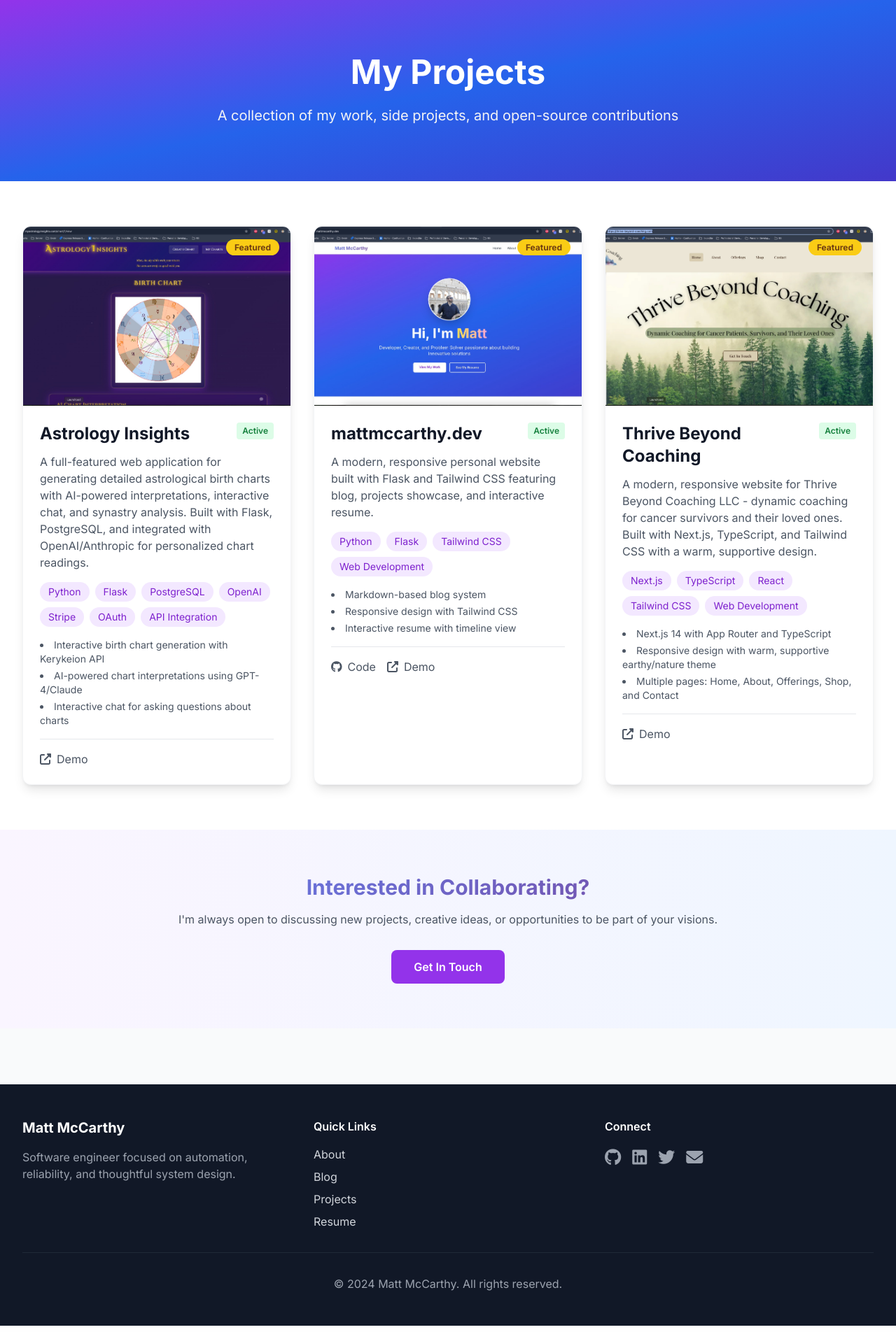
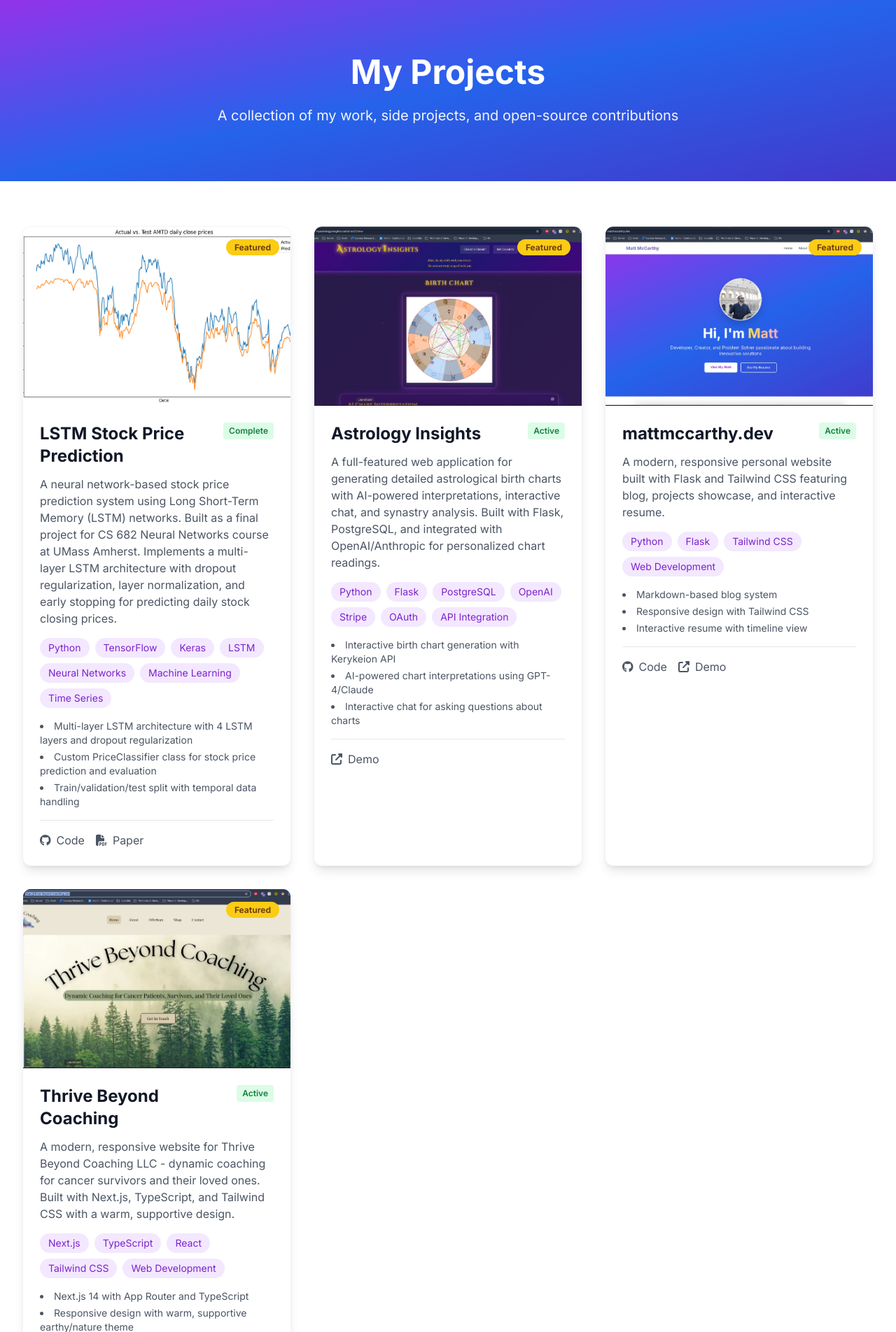
Before and after one commit to purple-phoenix/mtmccarthy, a Flask app: page /projects in a window 1280 px wide. Shown: the part 65-1969 px from the top of the page at 70% size. Run offline with Flask 3, Linux system fonts and the light colour scheme; some libraries are stand-ins or nearby versions.

Commit message:
Add new lstm project

```diff
--- a/app.py
+++ b/app.py
@@ -56,7 +56,8 @@ def load_projects():
 @app.route('/')
 def index():
     posts = load_blog_posts()[:3]  # Latest 3 posts
-    projects = load_projects()[:3]  # Latest 3 projects
+    all_projects = load_projects()
+    projects = [p for p in all_projects if p.get('featured', False)]  # All featured projects
     return render_template('index.html', posts=posts, projects=projects)
 
 @app.route('/about')
--- a/content/projects.json
+++ b/content/projects.json
@@ -1,4 +1,24 @@
 [
+  {
+    "title": "LSTM Stock Price Prediction",
+    "description": "A neural network-based stock price prediction system using Long Short-Term Memory (LSTM) networks. Built as a final project for CS 682 Neural Networks course at UMass Amherst. Implements a multi-layer LSTM architecture with dropout regularization, layer normalization, and early stopping for predicting daily stock closing prices.",
+    "tags": ["Python", "TensorFlow", "Keras", "LSTM", "Neural Networks", "Machine Learning", "Time Series"],
+    "status": "Complete",
+    "featured": true,
+    "github_url": "https://github.com/purple-phoenix/lstm-stock-trader",
+    "paper_url": "https://github.com/purple-phoenix/lstm-stock-trader/blob/main/Final_Project_Paper.pdf",
+    "image_url": "/static/images/lstm-stock-prediction-feature.png",
+    "highlights": [
+      "Multi-layer LSTM architecture with 4 LSTM layers and dropout regularization",
+      "Custom PriceClassifier class for stock price prediction and evaluation",
+      "Train/validation/test split with temporal data handling",
+      "Early stopping callback to prevent overfitting",
+      "Visualization of predicted vs actual stock prices",
+      "Mean squared error evaluation metrics",
+      "Support for layer normalization and configurable hyperparameters",
+      "Jupyter notebook implementation with comprehensive analysis"
+    ]
+  },
   {
     "title": "Astrology Insights",
     "description": "A full-featured web application for generating detailed astrological birth charts with AI-powered interpretations, interactive chat, and synastry analysis. Built with Flask, PostgreSQL, and integrated with OpenAI/Anthropic for personalized chart readings.",
--- a/templates/about.html
+++ b/templates/about.html
@@ -174,7 +174,7 @@
 </section>
 
 <!-- Contact Section -->
-<section class="py-16 bg-gray-50">
+<section id="get-in-touch" class="py-16 bg-gray-50">
     <div class="max-w-4xl mx-auto px-4 sm:px-6 lg:px-8">
         <div class="text-center mb-12">
             <h2 class="text-4xl font-bold mb-4 gradient-text">Get In Touch</h2>
--- a/templates/projects.html
+++ b/templates/projects.html
@@ -68,6 +68,12 @@
                             <span>Demo</span>
                         </a>
                         {% endif %}
+                        {% if project.paper_url %}
+                        <a href="{{ project.paper_url }}" target="_blank" class="flex items-center text-gray-600 hover:text-purple-600 transition-colors">
+                            <i class="fas fa-file-pdf mr-2"></i>
+                            <span>Paper</span>
+                        </a>
+                        {% endif %}
                         {% if project.blog_url %}
                         <a href="{{ project.blog_url }}" class="flex items-center text-gray-600 hover:text-purple-600 transition-colors">
                             <i class="fas fa-book mr-2"></i>
@@ -96,7 +102,7 @@
     <div class="max-w-4xl mx-auto px-4 sm:px-6 lg:px-8 text-center">
         <h2 class="text-3xl font-bold mb-4 gradient-text">Interested in Collaborating?</h2>
         <p class="text-gray-600 mb-8">I'm always open to discussing new projects, creative ideas, or opportunities to be part of your visions.</p>
-        <a href="/about" class="inline-block bg-purple-600 text-white px-8 py-3 rounded-lg font-semibold hover:bg-purple-700 transition-colors hover-lift">
+        <a href="/about#get-in-touch" class="inline-block bg-purple-600 text-white px-8 py-3 rounded-lg font-semibold hover:bg-purple-700 transition-colors hover-lift">
             Get In Touch
         </a>
     </div>
```
Also changed, not shown: templates/index.html (+7 -2 lines), templates/resume.html (+12 -1 lines), static/images/lstm-stock-prediction-feature.png (added).
